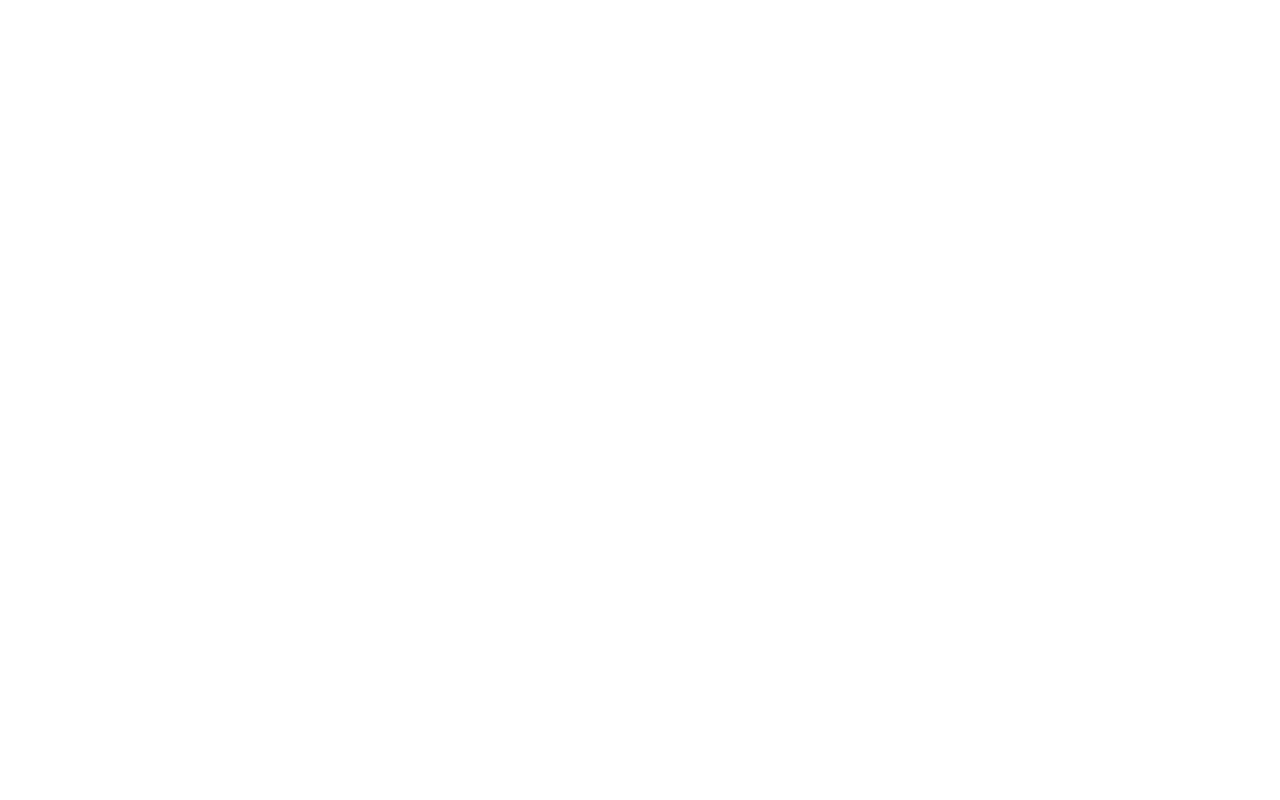
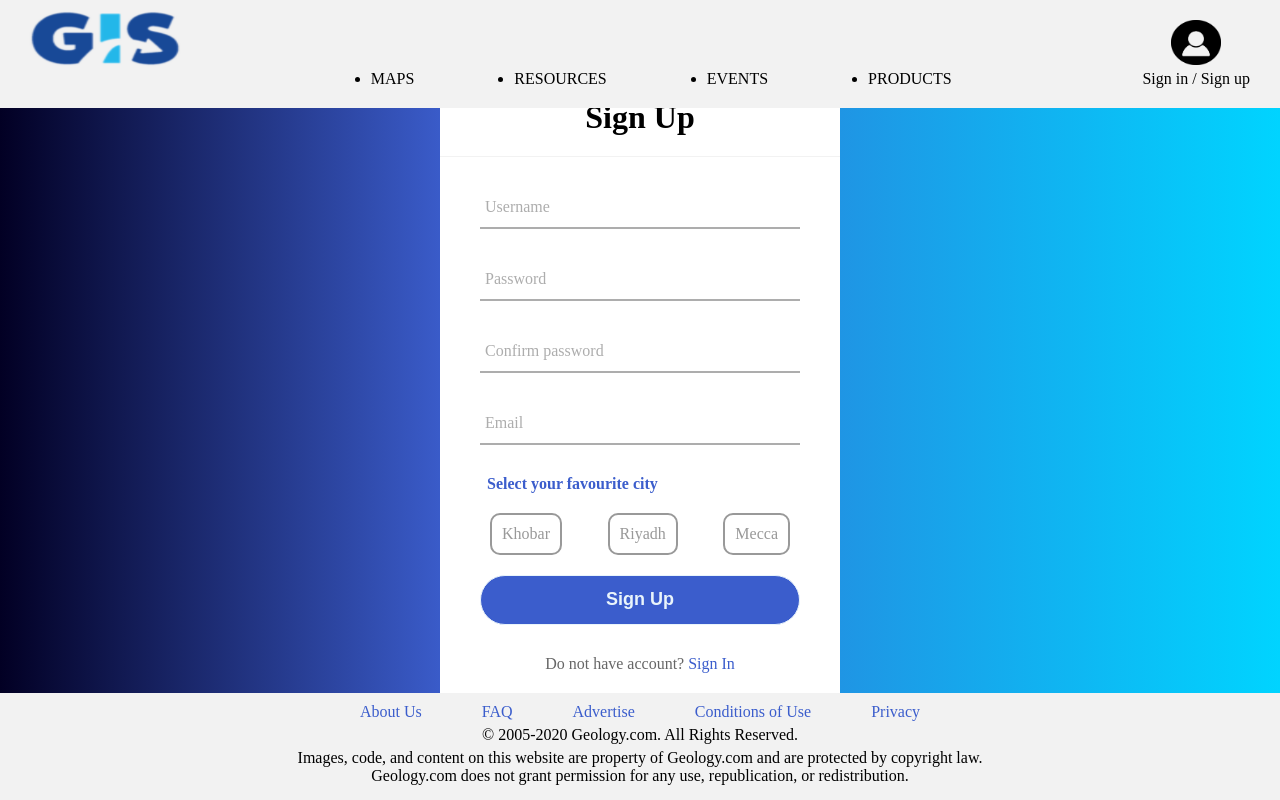
Before and after one commit to AbdullahAlsalamah/SWE363-HW1.github.io, a plain HTML site: page Registration.html in a window 1280 px wide. Drawn offline with Linux system fonts and the light colour scheme.

Commit message:
sign in and sign up pages DONE

```diff
--- a/Khobar.html
+++ b/Khobar.html
@@ -0,0 +1,58 @@
+<!DOCTYPE html>
+<html lang="en">
+
+<head>
+    <meta charset="UTF-8">
+    <meta name="viewport" content="width=device-width, initial-scale=1.0">
+    <link rel="stylesheet" href="style.css" />
+    <title>Saudi Arabia | Khobar</title>
+</head>
+
+<body>
+    <header>
+        <img src="imgs/web_logo.png" alt="" height="60px" width="170px" />
+        <nav>
+            <ul>
+                <li><a href="#">MAPS</a></li>
+                <li><a href="#">RESOURCES</a></li>
+                <li><a href="#">EVENTS</a></li>
+                <li><a href="#">PRODUCTS</a></li>
+            </ul>
+        </nav>
+        <div class="sign-in">
+            <img src="imgs/signin.png" alt="" height="45px" width="50px" />
+            <div class="sign-in-up">
+                <a href="#">Sign in</a>
+                /
+                <a href="#">Sign up</a>
+            </div>
+        </div>
+    </header>
+
+    <p>Lorem ipsum dolor sit amet consectetur adipisicing elit. Maiores delectus optio dolores in quia fugit, impedit ad
+        voluptatum quam aut velit nemo rerum dignissimos, natus, doloribus soluta corrupti ex? Sit iste esse odit, vitae
+        velit cumque quaerat ad, minus saepe error numquam id at quis corrupti harum animi magni dolores distinctio
+        molestias nulla, consectetur accusantium. Natus est, quaerat deleniti, nemo laudantium, voluptates aliquam
+        ratione qui eius molestiae quos modi. Enim ea praesentium molestias dolorum velit reprehenderit voluptatibus
+        similique culpa at nihil adipisci voluptatum rerum ipsa, est laboriosam. Ea dolorem, reiciendis voluptas
+        suscipit provident tenetur ut eveniet dolor totam voluptate iste.
+    </p>
+
+
+    <footer>
+        <div class="footer">
+            <ul>
+                <li><a href="">About Us</a></li>
+                <li><a href="">FAQ</a></li>
+                <li><a href="">Advertise</a></li>
+                <li><a href="">Conditions of Use</a></li>
+                <li><a href="">Privacy</a></li>
+            </ul>
+            <p>&copy; 2005-2020 Geology.com. All Rights Reserved.</p>
+            <p>Images, code, and content on this website are property of Geology.com and are protected by copyright law.
+                Geology.com does not grant permission for any use, republication, or redistribution.</p>
+        </div>
+    </footer>
+</body>
+
+</html>
--- a/Registration.html
+++ b/Registration.html
@@ -0,0 +1,94 @@
+<!DOCTYPE html>
+<html lang="en">
+
+<head>
+    <meta charset="UTF-8">
+    <meta name="viewport" content="width=device-width, initial-scale=1.0">
+    <link rel="stylesheet" href="style.css" />
+    <link rel="stylesheet" href="login-style.css" />
+    <title>Sign Up</title>
+</head>
+
+<body>
+    <header>
+        <img src="imgs/web_logo.png" alt="" height="60px" width="170px" />
+        <nav>
+            <ul>
+                <li><a href="#">MAPS</a></li>
+                <li><a href="#">RESOURCES</a></li>
+                <li><a href="#">EVENTS</a></li>
+                <li><a href="#">PRODUCTS</a></li>
+            </ul>
+        </nav>
+        <div class="sign-in">
+            <img src="imgs/signin.png" alt="" height="45px" width="50px" />
+            <div class="sign-in-up">
+                <a href="#">Sign in</a>
+                /
+                <a href="#">Sign up</a>
+            </div>
+        </div>
+    </header>
+
+    <div class="container">
+        <div class="center">
+            <h1>Sign Up</h1>
+            <form action="">
+                <div class="text-field">
+                    <input type="text" required>
+                    <label for="">Username</label>
+                </div>
+
+                <div class="text-field">
+                    <input type="password" required>
+                    <label for="">Password</label>
+                </div>
+
+                <div class="text-field">
+                    <input type="password" required>
+                    <label for="">Confirm password</label>
+                </div>
+
+                <div class="text-field">
+                    <input type="email" required>
+                    <label for="">Email</label>
+                </div>
+
+                <div class="checkbox-field">
+                    <label for="">Select your favourite city</label>
+                    <div class="checkbox">
+                        <input type="checkbox" id="khobar" name="khobar" value="khobar">
+                        <label for="khobar">Khobar</label>
+                        <input type="checkbox" id="riyadh" name="riyadh" value="riyadh">
+                        <label for="riyadh">Riyadh</label>
+                        <input type="checkbox" id="mecca" name="mecca" value="mecca">
+                        <label for="mecca">Mecca</label>
+                    </div>
+                </div>
+
+                <input type="submit" value="Sign Up">
+                <div class="signup_link">
+                    Do not have account? <a href="login.html">Sign In</a>
+                </div>
+            </form>
+        </div>
+    </div>
+
+
+    <footer>
+        <div class="footer">
+            <ul>
+                <li><a href="">About Us</a></li>
+                <li><a href="">FAQ</a></li>
+                <li><a href="">Advertise</a></li>
+                <li><a href="">Conditions of Use</a></li>
+                <li><a href="">Privacy</a></li>
+            </ul>
+            <p>&copy; 2005-2020 Geology.com. All Rights Reserved.</p>
+            <p>Images, code, and content on this website are property of Geology.com and are protected by copyright law.
+                Geology.com does not grant permission for any use, republication, or redistribution.</p>
+        </div>
+    </footer>
+</body>
+
+</html>
--- /dev/null
+++ b/login-style.css
@@ -0,0 +1,157 @@
+.container {
+    background: linear-gradient(90deg, rgba(2, 0, 36, 1) 0%, rgba(59, 93, 204, 1) 35%, rgba(0, 212, 255, 1) 100%);
+    /* position: absolute; */
+    display: flex;
+    width: 100%;
+    height: 100vh;
+    height: 100%;
+    justify-content: center;
+    align-items: center;
+    overflow: hidden;
+}
+
+
+.center {
+    /* position: absolute;
+    top: 30%;
+    left: 40%; */
+    width: 400px;
+    background: #fff;
+    border-radius: 10px;
+}
+
+.center h1 {
+    text-align: center;
+    padding: 0 0 20px 0;
+    border-bottom: 1px solid #f2f2f2;
+}
+
+
+.center form {
+    padding: 0 40px;
+}
+
+form .text-field {
+    position: relative;
+    border-bottom: 2px solid #adadad;
+    margin: 30px 0;
+}
+
+.text-field input {
+    width: 100%;
+    padding: 0 5px;
+    height: 40px;
+    font-size: 16px;
+    border: none;
+    background: none;
+    outline: none;
+}
+
+.text-field label {
+    position: absolute;
+    top: 50%;
+    left: 5px;
+    color: #adadad;
+    transform: translateY(-50%);
+    font-size: 16px;
+    pointer-events: none;
+    transition: 0.5s;
+}
+
+
+.text-field span::before {
+    content: '';
+    position: absolute;
+    top: 40px;
+    left: 0;
+    width: 100%;
+    height: 2px;
+    background: #3b5dcc;
+    transition: 0.5s
+}
+
+.text-field input:focus~label,
+.text-field input:valid~label {
+    top: -5px;
+    color: #3b5dcc;
+}
+
+.checkbox-field>label {
+    padding: 7px;
+    font-weight: bold;
+    color: #3b5dcc;
+}
+
+.checkbox {
+    /* margin: 30px 0; */
+    display: flex;
+    justify-content: space-between;
+    margin: 10px 0px;
+}
+
+.checkbox label {
+    color: #999;
+    border: 2px solid;
+    padding: 10px;
+    margin: 10px;
+    border-radius: 10px;
+}
+
+.checkbox input[type="checkbox"] {
+    display: none;
+}
+
+.checkbox input[type="checkbox"]:checked+label {
+    background: #3b5dcc;
+    color: #fff;
+}
+
+.text-field input:focus~span::before,
+.text-field input:valid~span::before {
+    width: 100%;
+}
+
+.pass {
+    margin: -5px 0 20px 5px;
+    color: #a6a6a6;
+    cursor: pointer;
+}
+
+.pass:hover {
+    color: #3b5dcc;
+    text-decoration: underline;
+}
+
+input[type="submit"] {
+    width: 100%;
+    height: 50px;
+    border: 1px solid;
+    background: #3b5dcc;
+    border-radius: 25px;
+    font-size: 18px;
+    color: #e9f4fb;
+    font-weight: 700;
+    cursor: pointer;
+    outline: none;
+}
+
+input[type="submit"]:hover {
+    border-color: #3b5dcc;
+    transition: 0.5s;
+}
+
+.signup_link {
+    margin: 30px 0px;
+    text-align: center;
+    font-size: 16px;
+    color: #666;
+}
+
+.signup_link a {
+    color: #3b5dcc;
+    text-decoration: none;
+}
+
+.signup_link a:hover {
+    text-decoration: underline;
+}
--- a/style.css
+++ b/style.css
@@ -2,6 +2,14 @@
     margin: 0;
     padding: 0;
     box-sizing: border-box;
+}
+
+
+body {
+    height: 100vh;
+    display: flex;
+    flex-direction: column;
+    justify-content: space-between;
 }
 
 
```
Also changed, not shown: Mecca.html (+58 -0 lines), Riyadh.html (+8 -1 lines), login.html (+72 -0 lines), subscriptions.html (+58 -0 lines).
